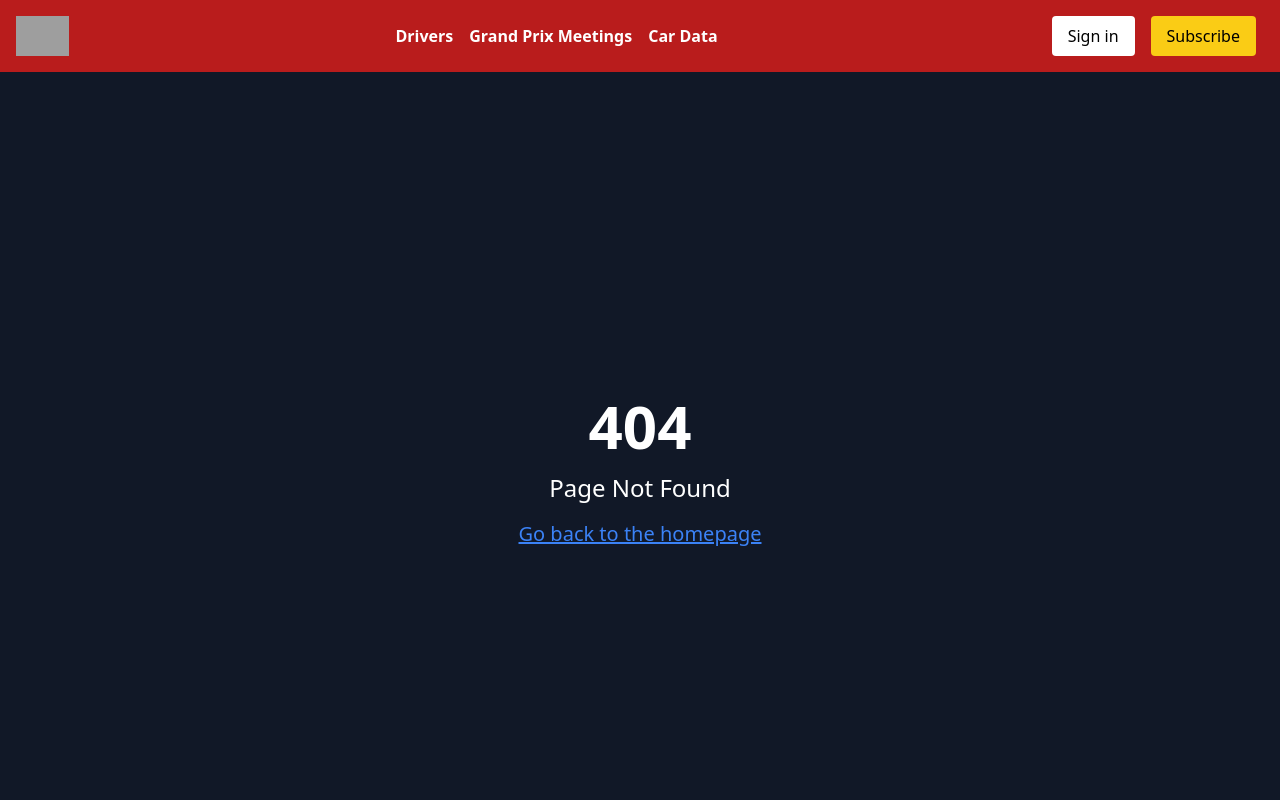
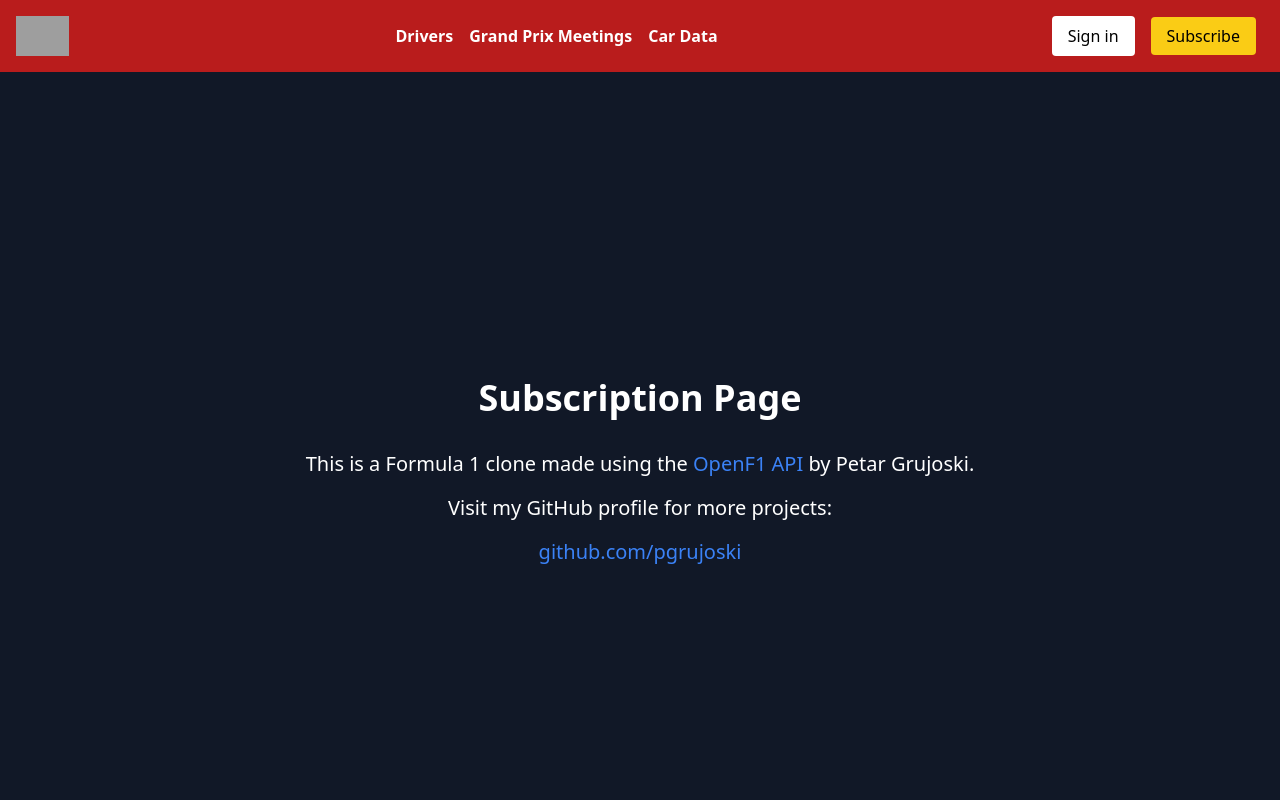
Before and after one commit to pgrujoski/f1-clone, a React (Vite) app in the folder f1-clone/: page /subscribe in a window 1280 px wide. Before the commit this address had no page. Shown: the top 800 px of the page. Built offline with nearby package versions, Linux system fonts and the light colour scheme; grey boxes are pictures that could not be loaded.

Commit message:
Add a subscribe page

```diff
--- a/f1-clone/src/components/Header.jsx
+++ b/f1-clone/src/components/Header.jsx
@@ -28,9 +28,12 @@ const Header = () => {
         <button className="bg-white text-black py-2 px-4 rounded mx-2">
           Sign in
         </button>
-        <button className="bg-yellow-400 text-black py-2 px-4 rounded mx-2">
+        <Link
+          to="/subscribe"
+          className="bg-yellow-400 text-black py-2 px-4 rounded mx-2"
+        >
           Subscribe
-        </button>
+        </Link>
       </div>
     </header>
   );
--- a/f1-clone/src/main.jsx
+++ b/f1-clone/src/main.jsx
@@ -8,6 +8,7 @@ import Drivers from "./routes/Drivers";
 import Driver from "./routes/Driver";
 import Meetings from "./routes/Meetings";
 import CarData from "./routes/CarData";
+import Subscribe from "./routes/Subscribe";
 import NotFound from "./routes/NotFound";
 
 const router = createBrowserRouter([
@@ -36,6 +37,10 @@ const router = createBrowserRouter([
         element: <CarData />,
       },
       {
+        path: "/subscribe",
+        element: <Subscribe />,
+      },
+      {
         path: "*",
         element: <NotFound />,
       },
--- /dev/null
+++ b/f1-clone/src/routes/Subscribe.jsx
@@ -0,0 +1,32 @@
+import React from "react";
+
+const Subscribe = () => {
+  return (
+    <div className="bg-gray-900 text-white p-8 min-h-screen flex flex-col items-center justify-center">
+      <h1 className="text-4xl font-bold mb-8">Subscription Page</h1>
+      <p className="text-xl mb-4">
+        This is a Formula 1 clone made using the{" "}
+        <a
+          href="https://openf1.org/"
+          className="text-blue-500 hover:text-blue-300 transition duration-300"
+          target="_blank"
+          rel="noopener noreferrer"
+        >
+          OpenF1 API
+        </a>{" "}
+        by Petar Grujoski.
+      </p>
+      <p className="text-xl mb-4">Visit my GitHub profile for more projects:</p>
+      <a
+        href="https://github.com/pgrujoski"
+        className="text-xl text-blue-500 hover:text-blue-300 transition duration-300"
+        target="_blank"
+        rel="noopener noreferrer"
+      >
+        github.com/pgrujoski
+      </a>
+    </div>
+  );
+};
+
+export default Subscribe;
```
